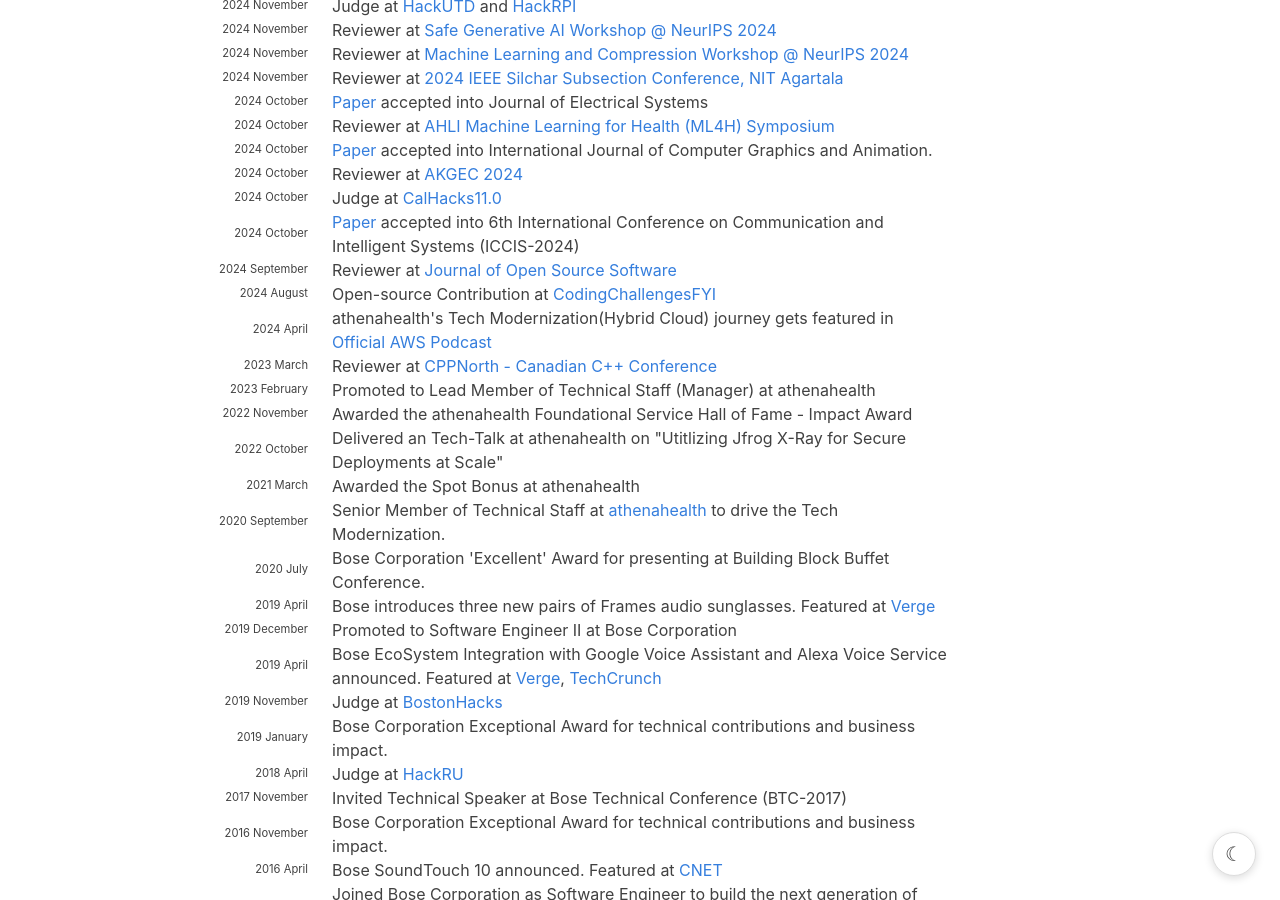
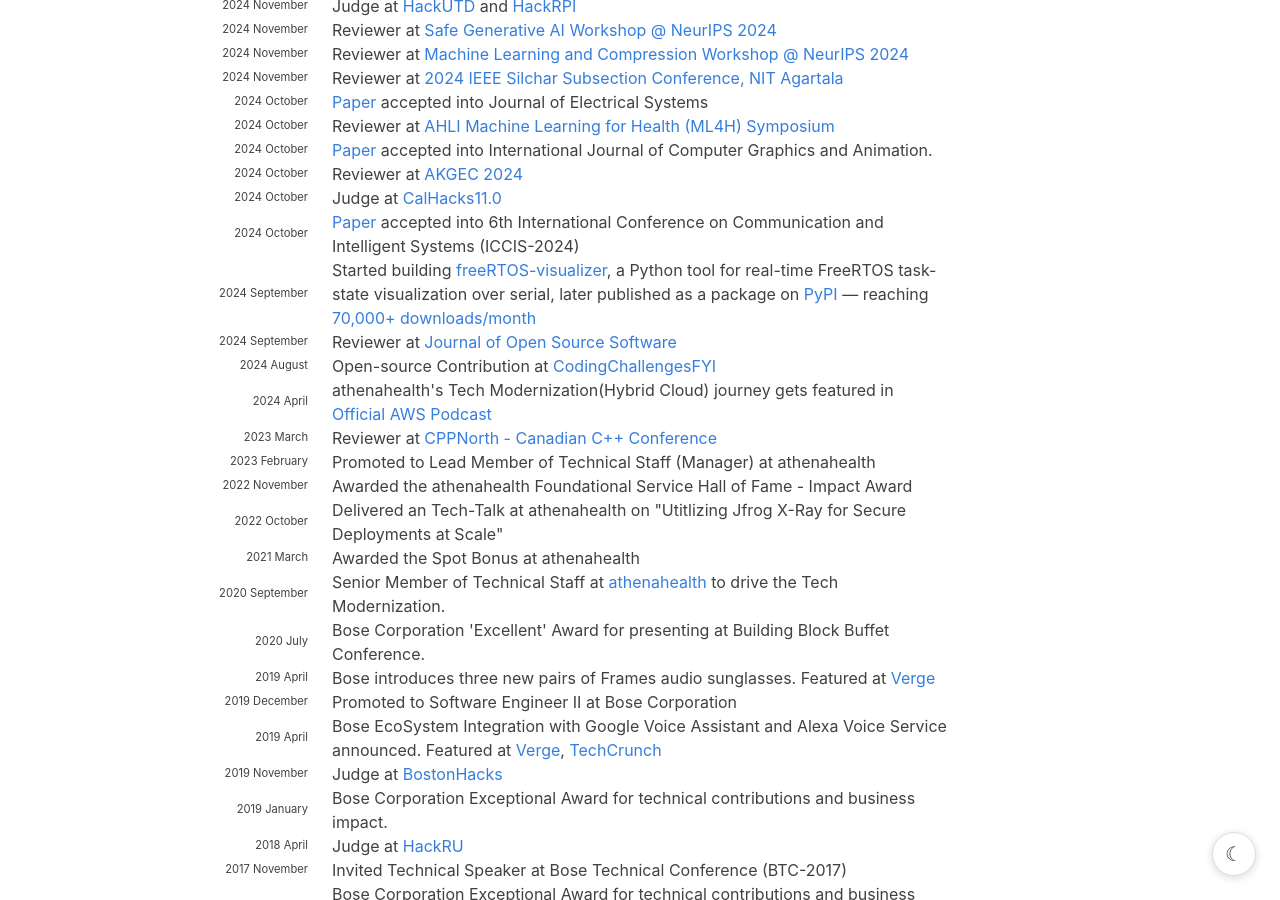
Before and after one commit to hariharanragothaman/hariharanragothaman.github.io, a Jekyll site: the page built from index.md, in a window 1280 px wide and 900 px high, scrolled down 3604 px. Built offline with Jekyll 4.4.1, drawn with Linux system fonts in a browser that asks for light colours; nearby versions of some CDN libraries; some web fonts are replaced.

Commit message:
Add freeRTOS-visualizer Sept 2024 news entry with PyPI stats
Note the start of the freeRTOS-visualizer effort and its PyPI
package, including 70,000+ monthly downloads.

Co-authored-by: Cursor <cursoragent@cursor.com>

```diff
--- a/_data/news.yaml
+++ b/_data/news.yaml
@@ -488,6 +488,10 @@
 #-------------------------------------------- 2024 September -----------------------------------------------------------
 - year: 2024
   year-extra: September
+  description: Started building <a href="https://github.com/hariharanragothaman/freeRTOS-visualizer">freeRTOS-visualizer</a>, a Python tool for real-time FreeRTOS task-state visualization over serial, later published as a package on <a href="https://pypi.org/project/freertos-visualizer/">PyPI</a> — reaching <a href="https://pypistats.org/packages/freertos-visualizer">70,000+ downloads/month</a>
+
+- year: 2024
+  year-extra: September
   description: Reviewer at <a href="https://joss.theoj.org/">Journal of Open Source Software</a>
 
 - year: 2024
```
